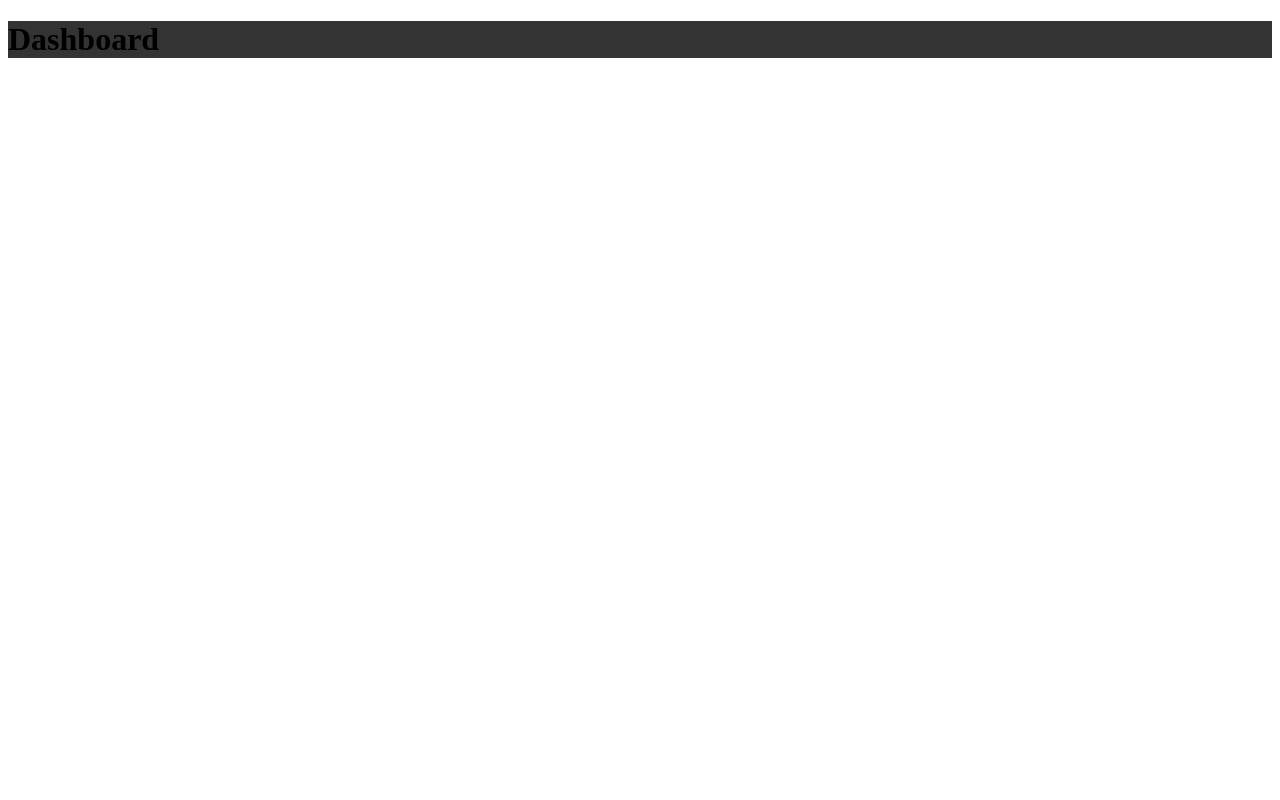
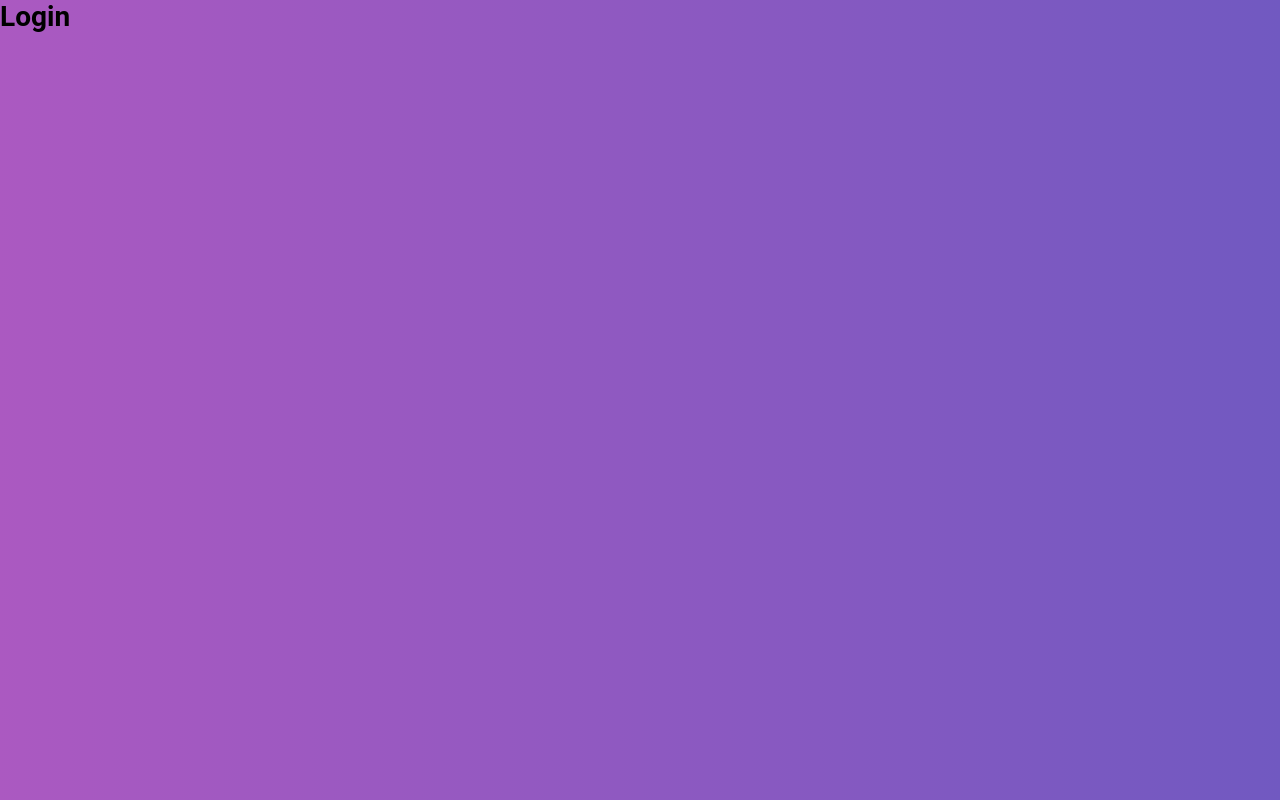
Before and after one commit to leandrosouzadev/gobarber-front-end, a React (Create React App) app in the folder reactjs/: page / in a window 1280 px wide. Before the commit this address led to /dashboard. Built offline with nearby package versions, Linux system fonts and the light colour scheme; the HTML template or start-up script is replaced by a standard one.

Commit message:
Estilos globais

```diff
--- a/reactjs/src/App.js
+++ b/reactjs/src/App.js
@@ -6,10 +6,13 @@
 import Routes from './routes';
 import history from './services/history';
 
+import GlobalStyle from './styles/global';
+
 function App() {
   return (
     <Router history={history}>
       <Routes />
+      <GlobalStyle />
     </Router>
   );
 }
--- a/reactjs/src/routes/Route.js
+++ b/reactjs/src/routes/Route.js
@@ -10,7 +10,7 @@
   isPrivate,
   ...rest
 }) {
-  const signed = true;
+  const signed = false;
 
   if (!signed && isPrivate) {
     return <Redirect to="/" />;
--- /dev/null
+++ b/reactjs/src/styles/global.js
@@ -0,0 +1,40 @@
+import { createGlobalStyle } from 'styled-components';
+
+export default createGlobalStyle`
+  @import url('https://fonts.googleapis.com/css2?family=Roboto:wght@400;700&display=swap');
+
+  * {
+    margin: 0;
+    padding: 0;
+    outline: 0;
+    box-sizing: border-box;
+  }
+
+  *:focus {
+    outline: 0;
+  }
+
+  html, body, #root {
+    height: 100%;
+  }
+
+  body {
+    -webkit-font-smoothing: antialiased;
+  }
+
+  body, input, button {
+    font: 14px 'Roboto', sans-serif;
+  }
+
+  a {
+    text-decoration: none;
+  }
+
+  ul {
+    list-style: none;
+  }
+
+  button {
+    cursor: pointer;
+  }
+`;
```
